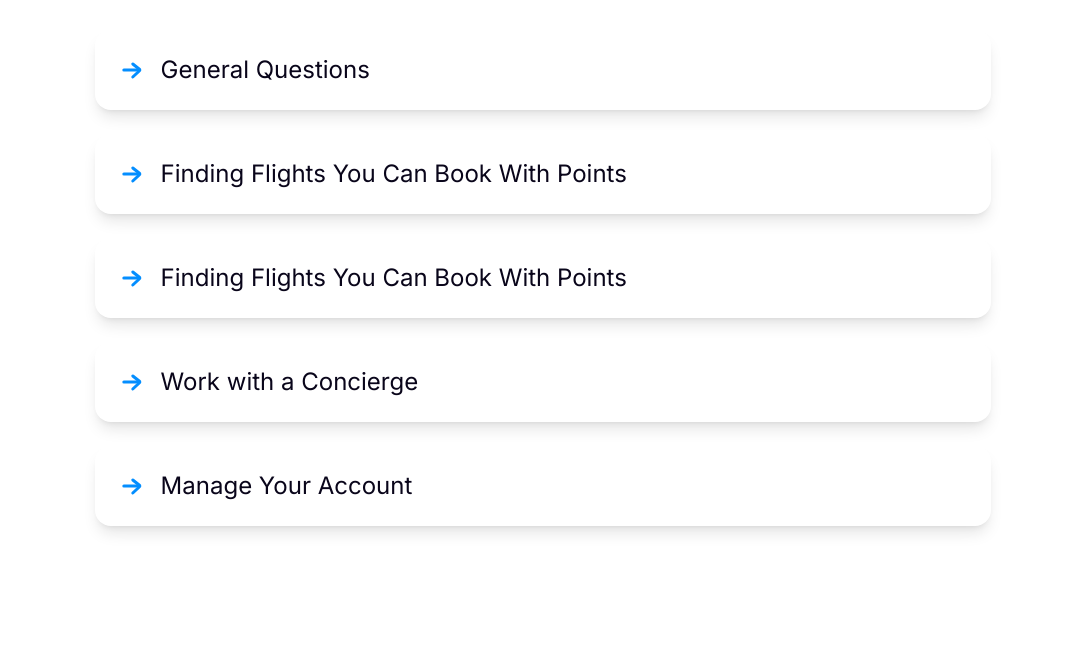
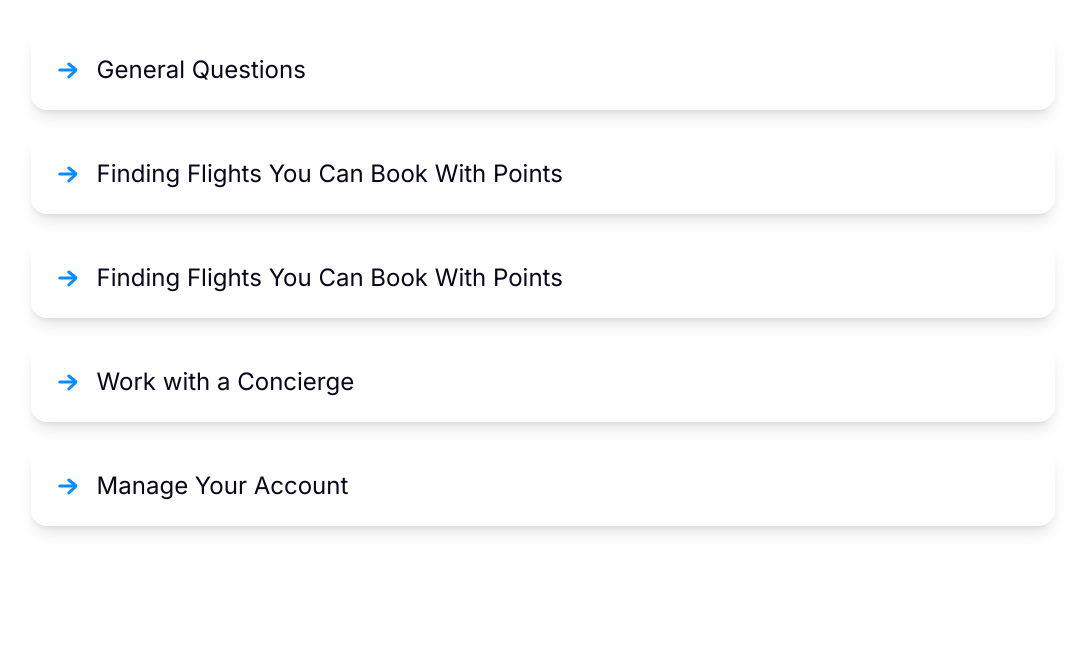
Before and after one commit to awais-join/easypoints, a Next.js app: page /faqs in a window 1280 px wide. Shown: the part 615-1260 px from the top of the page, without its empty margins (97-1182 px from the left). Built offline with nearby package versions, Linux system fonts and the light colour scheme.

Commit message:
fixed alignment issues

```diff
--- a/pages/faqs.tsx
+++ b/pages/faqs.tsx
@@ -120,7 +120,7 @@ const Faqs: NextPage = () => {
   return (
     <>
       <Layout>
-        <div className="max-w-full mx-3 p-6 bg-light rounded-4xl">
+        <div className="max-w-full mx-3 p-6 bg-light rounded-b-3xl">
           <section className="py-20">
             <Container>
               <div className="mx-auto max-w-5xl">
@@ -138,8 +138,8 @@ const Faqs: NextPage = () => {
           </section>
         </div>
         {!displayfaqs && (
-          <div className="max-w-7xl mx-3 xl:mx-auto p-6 lg:p-12 mt-12 mb-4">
-            <div className="mx-auto max-w-4xl">
+          <div className="max-w-full mx-3 xl:mx-auto p-6 lg:p-12 mt-12 mb-4">
+            <div className="mx-auto max-w-5xl">
               <ul className="space-y-6 ">
                 {faqDetails.map(faq => (
                   <li key={faq.id}>
@@ -160,7 +160,7 @@ const Faqs: NextPage = () => {
         <div
           className={`max-w-7xl mx-3 xl:mx-auto p-6 lg:p-12 mb-10 mt-4 ${
             displayfaqs && 'bg-light'
-          }  rounded-4xl`}
+          }  rounded-3xl`}
         >
           <div className="mx-auto max-w-4xl">
             {displayfaqs && (
@@ -189,7 +189,7 @@ const Faqs: NextPage = () => {
 
                   <div className="flex-1 items-center">
                     <div className="relative ">
-                      <h2 className="text-3xl md:text-4xl text-center font-bold leading-10 tracking-tight">
+                      <h2 className="text-2xl md:text-4xl text-center font-bold leading-10 tracking-tight">
                         {title}
                       </h2>
                     </div>
```
